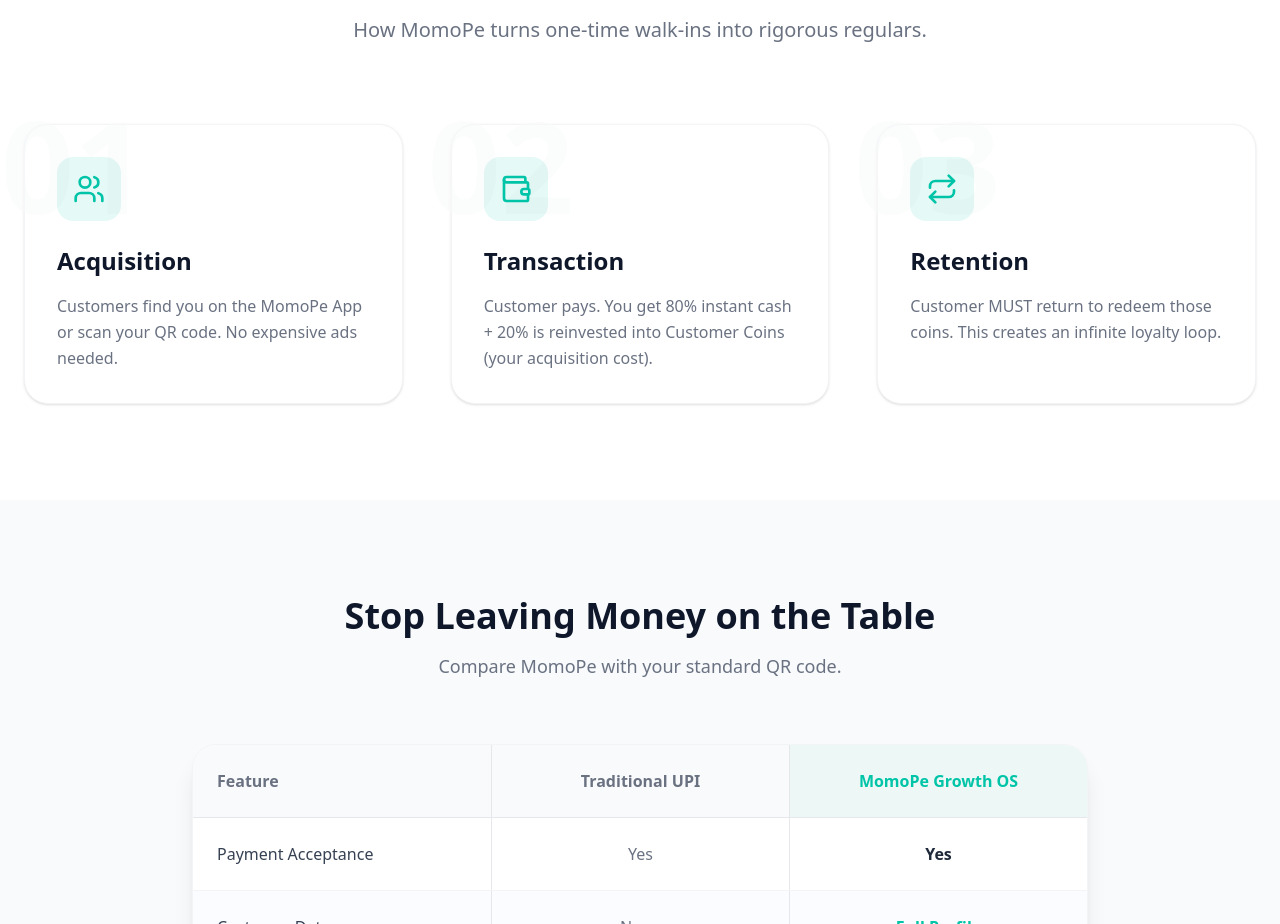
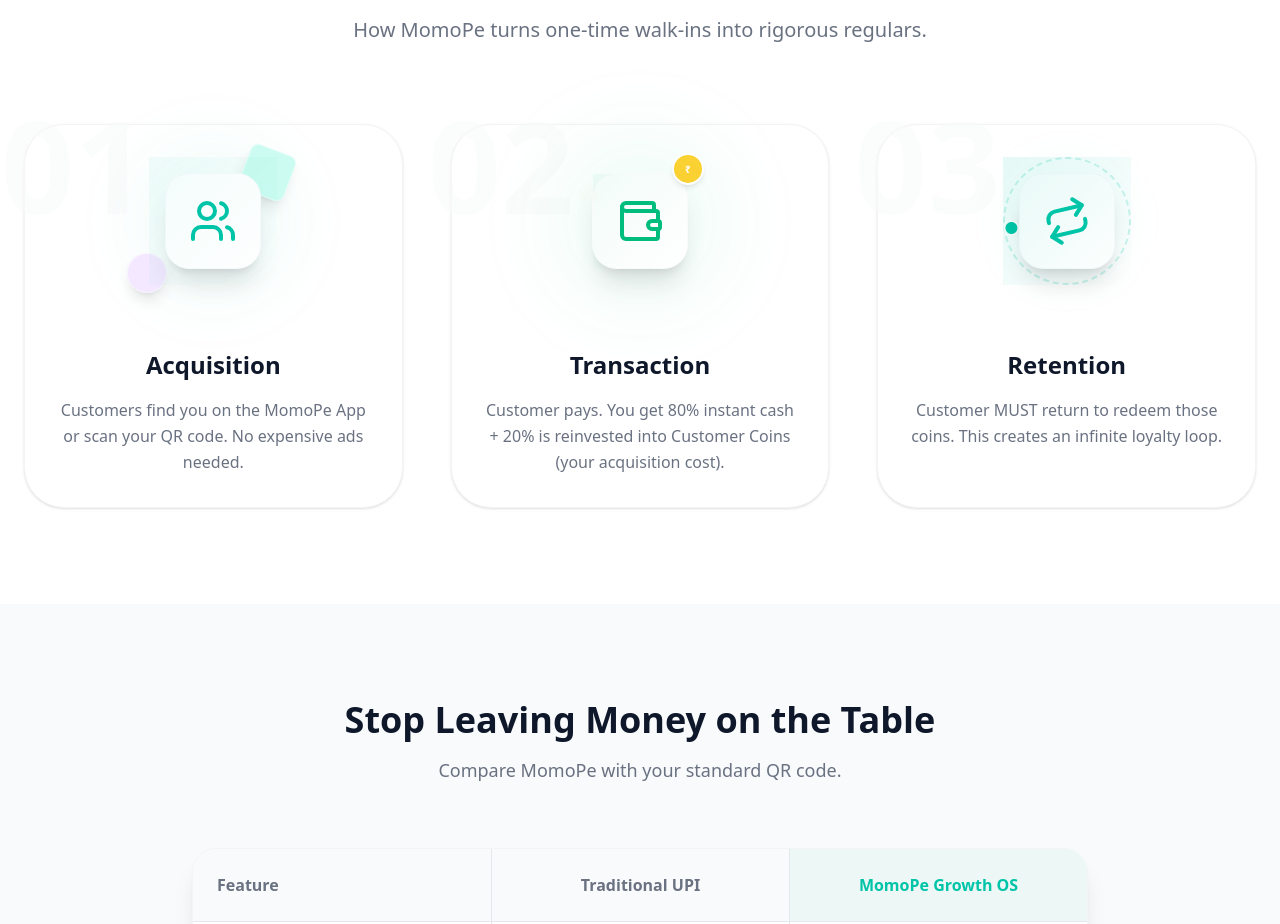
Before and after one commit to MomoPe-India/MomoPe, a Next.js app in the folder website/: page /merchant in a window 1280 px wide. Shown: the part 1902-2826 px from the top of the page. Built offline with nearby package versions, Linux system fonts and the light colour scheme.

Commit message:
Enhance Merchant Growth Flywheel with custom animated CSS illustrations

```diff
--- a/website/app/merchant/page.tsx
+++ b/website/app/merchant/page.tsx
@@ -84,23 +84,22 @@
                     </div>
 
                     <div className="grid grid-cols-1 md:grid-cols-3 gap-12 relative">
-                        {/* Connecting Line (Desktop) */}
-                        <div className="hidden md:block absolute top-12 left-0 w-full h-0.5 bg-gradient-to-r from-transparent via-gray-200 to-transparent -z-10" />
+                        <div className="hidden md:block absolute top-[160px] left-0 w-full h-0.5 bg-gradient-to-r from-transparent via-gray-200 to-transparent -z-10" />
 
                         <ProcessCard
-                            icon={<Users size={32} />}
+                            illustration={<AcquisitionIllustration />}
                             step="01"
                             title="Acquisition"
                             desc="Customers find you on the MomoPe App or scan your QR code. No expensive ads needed."
                         />
                         <ProcessCard
-                            icon={<Wallet size={32} />}
+                            illustration={<TransactionIllustration />}
                             step="02"
                             title="Transaction"
                             desc="Customer pays. You get 80% instant cash + 20% is reinvested into Customer Coins (your acquisition cost)."
                         />
                         <ProcessCard
-                            icon={<Repeat size={32} />}
+                            illustration={<RetentionIllustration />}
                             step="03"
                             title="Retention"
                             desc="Customer MUST return to redeem those coins. This creates an infinite loyalty loop."
@@ -238,17 +237,114 @@
     );
 }
 
-function ProcessCard({ icon, step, title, desc }: { icon: React.ReactNode, step: string, title: string, desc: string }) {
+function ProcessCard({ illustration, step, title, desc }: { illustration: React.ReactNode, step: string, title: string, desc: string }) {
     return (
-        <div className="bg-white p-8 rounded-3xl border border-gray-100 shadow-sm hover:shadow-xl transition-all relative group z-10">
-            <div className="absolute -top-6 -left-6 text-9xl font-black text-gray-50 opacity-50 select-none group-hover:scale-110 transition-transform">
+        <div className="bg-white p-8 rounded-[2.5rem] border border-gray-100 shadow-sm hover:shadow-2xl hover:shadow-primary/10 transition-all duration-500 relative group z-10 flex flex-col items-center text-center">
+            <div className="absolute -top-6 -left-6 text-9xl font-black text-gray-50 opacity-50 select-none group-hover:scale-110 transition-transform duration-700">
                 {step}
             </div>
-            <div className="w-16 h-16 rounded-2xl bg-primary/10 text-primary flex items-center justify-center mb-6 relative z-10 group-hover:bg-primary group-hover:text-white transition-colors">
-                {icon}
+
+            <div className="mb-8 relative z-10 w-full flex justify-center h-40">
+                {illustration}
             </div>
+
             <h3 className="text-2xl font-bold text-secondary mb-4 relative z-10">{title}</h3>
             <p className="text-gray-500 leading-relaxed relative z-10">{desc}</p>
+        </div>
+    );
+}
+
+function AcquisitionIllustration() {
+    return (
+        <div className="relative w-32 h-32 flex items-center justify-center">
+            {/* Background Glow */}
+            <motion.div
+                animate={{ scale: [1, 1.2, 1], opacity: [0.3, 0.5, 0.3] }}
+                transition={{ duration: 4, repeat: Infinity }}
+                className="absolute inset-0 bg-primary/20 rounded-full blur-2xl"
+            />
+            {/* Floating Shapes */}
+            <motion.div
+                animate={{ y: [-10, 10, -10], rotate: [0, 10, 0] }}
+                transition={{ duration: 5, repeat: Infinity, ease: "easeInOut" }}
+                className="absolute -top-4 -right-4 w-12 h-12 bg-teal-100 rounded-lg rotate-12 backdrop-blur-sm border border-white/50 shadow-lg"
+            />
+            <motion.div
+                animate={{ x: [-10, 10, -10], rotate: [0, -10, 0] }}
+                transition={{ duration: 6, repeat: Infinity, ease: "easeInOut" }}
+                className="absolute -bottom-2 -left-4 w-10 h-10 bg-purple-100 rounded-full backdrop-blur-sm border border-white/50 shadow-lg"
+            />
+            {/* Central Icon Container */}
+            <div className="w-24 h-24 bg-white rounded-3xl shadow-xl flex items-center justify-center z-10 border border-gray-50 overflow-hidden group-hover:scale-110 transition-transform duration-500">
+                <div className="absolute inset-0 bg-gradient-to-br from-primary/5 to-transparent" />
+                <Users size={48} className="text-primary relative z-10" />
+            </div>
+        </div>
+    );
+}
+
+function TransactionIllustration() {
+    return (
+        <div className="relative w-32 h-32 flex items-center justify-center">
+            <motion.div
+                animate={{ scale: [1, 1.3, 1], opacity: [0.2, 0.4, 0.2] }}
+                transition={{ duration: 5, repeat: Infinity }}
+                className="absolute inset-0 bg-emerald-400/20 rounded-full blur-2xl"
+            />
+            {/* Floating "Coins" */}
+            <motion.div
+                animate={{ y: [-20, 0, -20], opacity: [0, 1, 0] }}
+                transition={{ duration: 3, repeat: Infinity, ease: "easeOut" }}
+                className="absolute top-0 right-0 w-8 h-8 bg-yellow-400 rounded-full border-2 border-white shadow-md z-20 flex items-center justify-center text-[10px] font-bold text-white"
+            >
+                ₹
+            </motion.div>
+            <motion.div
+                animate={{ y: [-15, 5, -15], opacity: [0, 0.8, 0] }}
+                transition={{ duration: 3, delay: 1, repeat: Infinity, ease: "easeOut" }}
+                className="absolute top-10 left-0 w-6 h-6 bg-yellow-300 rounded-full border-2 border-white shadow-md z-20"
+            />
+
+            <div className="w-24 h-24 bg-white rounded-3xl shadow-xl flex items-center justify-center z-10 border border-gray-50 relative group-hover:scale-110 transition-transform duration-500">
+                <div className="absolute inset-0 bg-gradient-to-br from-emerald-500/5 to-transparent" />
+                <Wallet size={48} className="text-emerald-500 relative z-10" />
+            </div>
+        </div>
+    );
+}
+
+function RetentionIllustration() {
+    return (
+        <div className="relative w-32 h-32 flex items-center justify-center">
+            <motion.div
+                animate={{ rotate: 360 }}
+                transition={{ duration: 20, repeat: Infinity, ease: "linear" }}
+                className="absolute inset-0 border-2 border-dashed border-primary/20 rounded-full"
+            />
+            <motion.div
+                animate={{ scale: [1, 1.1, 1] }}
+                transition={{ duration: 3, repeat: Infinity }}
+                className="absolute inset-4 bg-primary/5 rounded-full blur-xl"
+            />
+
+            <div className="w-24 h-24 bg-white rounded-3xl shadow-xl flex items-center justify-center z-10 border border-gray-50 overflow-hidden group-hover:scale-110 transition-transform duration-500">
+                <div className="absolute inset-0 bg-gradient-to-br from-primary/10 to-transparent" />
+                <motion.div
+                    animate={{ rotate: 360 }}
+                    transition={{ duration: 8, repeat: Infinity, ease: "easeInOut" }}
+                >
+                    <Repeat size={48} className="text-primary" />
+                </motion.div>
+            </div>
+
+            {/* Orbiting Dot */}
+            <motion.div
+                animate={{ rotate: 360 }}
+                transition={{ duration: 4, repeat: Infinity, ease: "linear" }}
+                className="absolute inset-0"
+            >
+                <div className="absolute top-0 left-1/2 -translate-x-1/2 w-4 h-4 bg-primary rounded-full shadow-lg border-2 border-white" />
+            </motion.div>
         </div>
     );
 }
```
